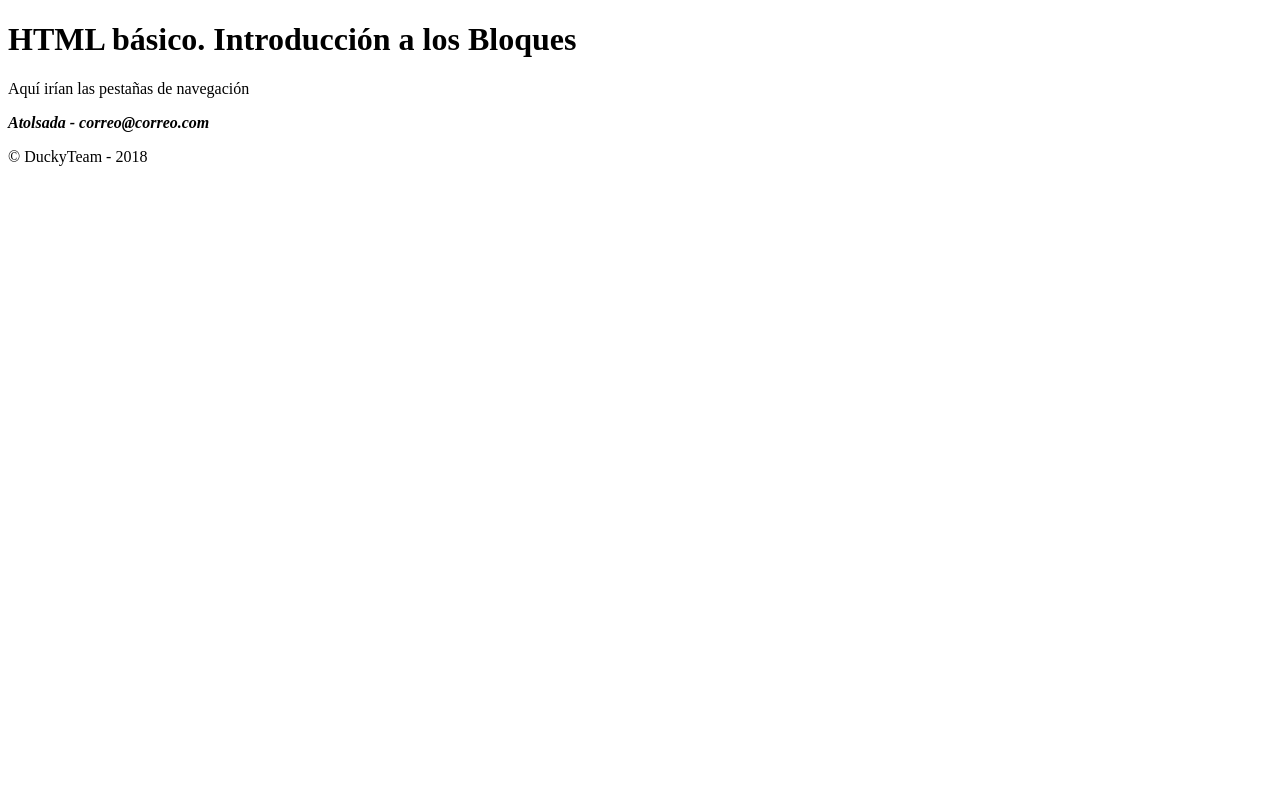
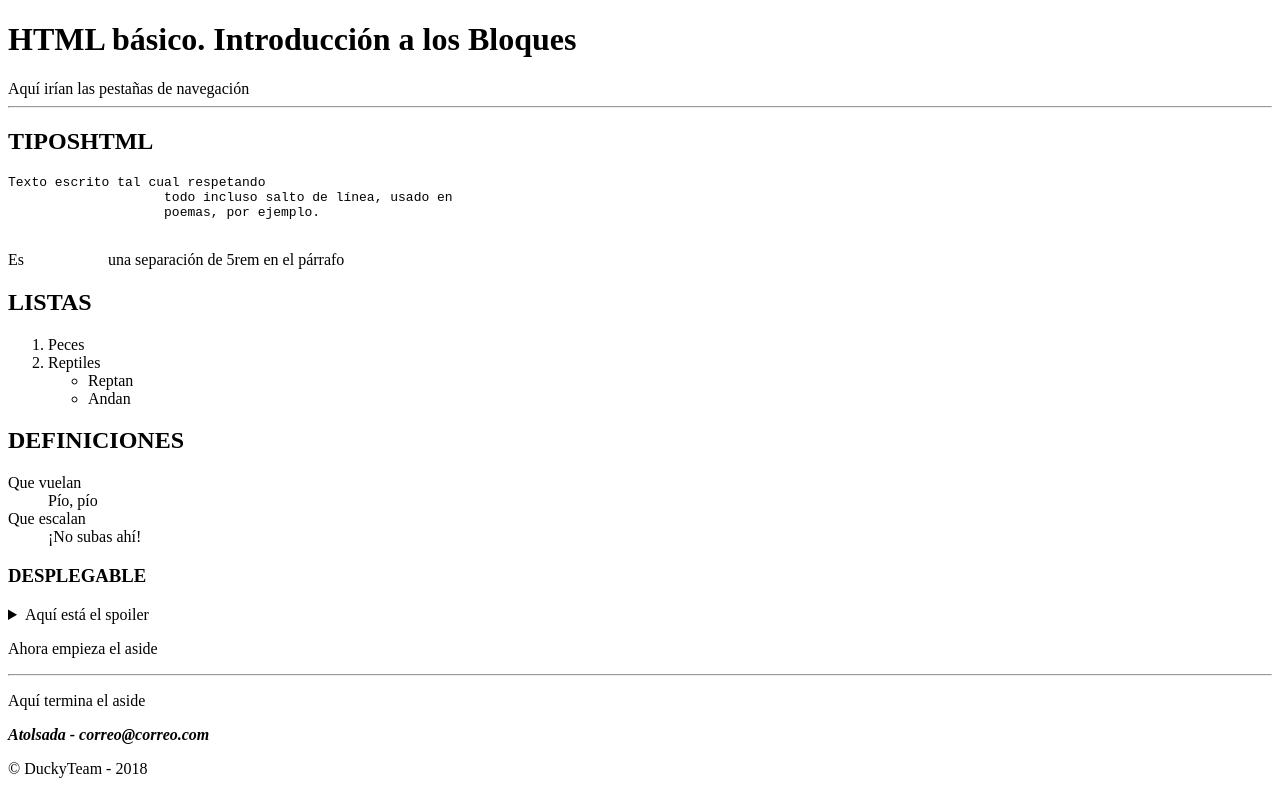
Before and after one commit to Atolsada/Casa, a plain HTML site: page 02htmlbásicobloques/index.html in a window 1280 px wide. Drawn offline with Linux system fonts and the light colour scheme.

Commit message:
Terminado HTML2 Tarde/casa

```diff
--- a/02htmlbásicobloques/index.html
+++ b/02htmlbásicobloques/index.html
@@ -11,8 +11,11 @@
     .titini{
         display: block;
         font-size: 1.5rem;
-    }
+        }
 
+    .separado{
+        padding-inline-start: 5rem;
+        }
     </style>
 
 </head>
@@ -21,23 +24,60 @@
     <header>
 
         <h1>HTML básico.
-            <span class="Titini"> Introducción a los Bloques</span>
+            <span class="Titini"></span> Introducción a los Bloques</span>
         </h1>
 
     </header>
 
-    <nav>Aquí irían las pestañas de navegación</nav>
+    <nav>Aquí irían las pestañas de navegación
+        <hr>
+    </nav>
 
     <main>
         <article>
+            <h2>TIPOSHTML</h2>
+                <pre>Texto escrito tal cual respetando
+                    todo incluso salto de línea, usado en
+                    poemas, por ejemplo.
+                </pre>
+                <p>
+                    Es <span class="separado"> una separación de 5rem en el párrafo</span>
+                </p>
+        </article>
+        <article>
+            <h2>LISTAS</h2>
+                <ol>
+                    <li>Peces</li>
+                    <li>Reptiles
+                        <ul>
+                            <li>Reptan</li>
+                            <li>Andan</li>
+                        </ul>
+                    </li>
+                </ol>
+        </article>
+        <article>
+            <h2>DEFINICIONES</h2>
+                <dl>
+                    <dt>Que vuelan</dt>
+                    <dd>Pío, pío</dd>
+                    <dt>Que escalan</dt>
+                    <dd>¡No subas ahí!</dd>
+                </dl>
 
-
-        </article>
+            <h3>DESPLEGABLE</h3>
+                <details>
+                    <summary>Aquí está el spoiler</summary>
+                    <p>Este es el spoiler</p>
+                </details>
+            </article>
 
     </main>
 
     <aside>
-
+        <p> Ahora empieza el aside </p>
+        <hr>
+        <p> Aquí termina el aside </p>
     </aside>
 
     <footer>
```
